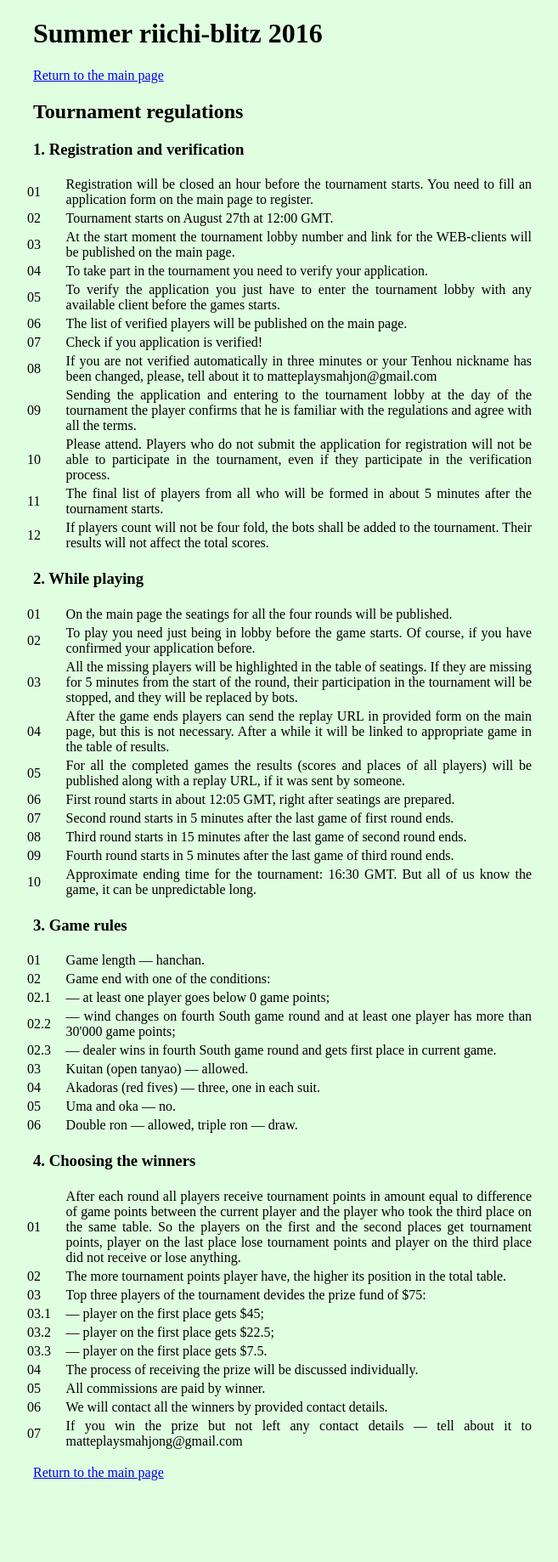
After one commit to riichiblitz/blitz-website, a PHP site: page /en/reglament.html in a window 1280 px wide. The commit adds this page. Shown: the whole page at 85% size, without its empty margins (311-968 px from the left). Run offline with PHP 8.4, Linux system fonts and the light colour scheme; some libraries are stand-ins or nearby versions.

Commit message:
english regulations added

```diff
--- /dev/null
+++ b/en/reglament.html
@@ -0,0 +1,84 @@
+<!DOCTYPE html>
+<html lang="en">
+    <head>
+		<meta charset="UTF-8">
+    <meta http-equiv="Cache-control" content="no-cache">
+    <meta http-equiv="Expires" content="-1">
+        <title>Summer riichi-blitz 2016</title>
+		<link rel="stylesheet" type="text/css" href="../main.css">
+        <script src="https://ajax.googleapis.com/ajax/libs/jquery/1.10.2/jquery.min.js"></script>
+    </head>
+
+    <body class="reglament">
+
+<h1>Summer riichi-blitz 2016</h1>
+
+<a href="index.html"><p>Return to the main page</p></a>
+
+<h2>Tournament regulations</h2>
+
+<h3>1. Registration and verification</h3>
+<table>
+  <tr><td width="7%">01</td><td>Registration will be closed an hour before the tournament starts. You need to fill an application form on the main page to register.</td></tr>
+<tr><td width="7%">02</td><td>Tournament starts on August 27th at 12:00 GMT.</td></tr>
+<tr><td width="7%">03</td><td>At the start moment the tournament lobby number and link for the WEB-clients will be published on the main page.</td></tr>
+<tr><td width="7%">04</td><td>To take part in the tournament you need to verify your application.</td></tr>
+<tr><td width="7%">05</td><td>To verify the application you just have to enter the tournament lobby with any available client before the games starts.</td></tr>
+<tr><td width="7%">06</td><td>The list of verified players will be published on the main page.</td></tr>
+<tr><td width="7%">07</td><td>Check if you application is verified!</td></tr>
+<tr><td width="7%">08</td><td>If you are not verified automatically in three minutes or your Tenhou nickname has been changed, please, tell about it to matteplaysmahjon@gmail.com</td></tr>
+<tr><td width="7%">09</td><td>Sending the application and entering to the tournament lobby at the day of the tournament the player confirms that he is familiar with the regulations and agree with all the terms.</td></tr>
+<tr><td width="7%">10</td><td>Please attend. Players who do not submit the application for registration will not be able to participate in the tournament, even if they participate in the verification process.</td></tr>
+<tr><td width="7%">11</td><td>The final list of players from all who  will be formed in about 5 minutes after the tournament starts.</td></tr>
+<tr><td width="7%">12</td><td>If players count will not be four fold, the bots shall be added to the tournament. Their results will not affect the total scores.</td></tr>
+</table>
+
+
+
+<h3>2. While playing</h3>
+<table>
+<tr><td width="7%">01</td><td>On the main page the seatings for all the four rounds will be published.</td></tr>
+<tr><td width="7%">02</td><td>To play you need just being in lobby before the game starts. Of course, if you have confirmed your application before.</td></tr>
+<tr><td width="7%">03</td><td>All the missing players will be highlighted in the table of seatings. If they are missing for 5 minutes from the start of the round, their participation in the tournament will be stopped, and they will be replaced by bots.</td></tr>
+<tr><td width="7%">04</td><td>After the game ends players can send the replay URL in provided form on the main page, but this is not necessary. After a while it will be linked to appropriate game in the table of results.</td></tr>
+<tr><td width="7%">05</td><td>For all the completed games the results (scores and places of all players) will be published along with a replay URL, if it was sent by someone.</td></tr>
+<tr><td width="7%">06</td><td>First round starts in about 12:05 GMT, right after seatings are prepared.</td></tr>
+<tr><td width="7%">07</td><td>Second round starts in 5 minutes after the last game of first round ends.</td></tr>
+<tr><td width="7%">08</td><td>Third round starts in 15 minutes after the last game of second round ends.</td></tr>
+<tr><td width="7%">09</td><td>Fourth round starts in 5 minutes after the last game of third round ends.</td></tr>
+<tr><td width="7%">10</td><td>Approximate ending time for the tournament: 16:30 GMT. But all of us know the game, it can be unpredictable long.</td></tr>
+</table>
+
+<h3>3. Game rules</h3>
+<table>
+<tr><td width="7%">01</td><td>Game length — hanchan.</td></tr>
+<tr><td width="7%">02</td><td>Game end with one of the conditions:</td></tr>
+ <tr><td width="7%">02.1</td><td>— at least one player goes below 0 game points;</td></tr>
+ <tr><td width="7%">02.2</td><td>— wind changes on fourth South game round and at least one player has more than 30'000 game points;</td></tr>
+ <tr><td width="7%">02.3</td><td>— dealer wins in fourth South game round and gets first place in current game.</td></tr>
+<tr><td width="7%">03</td><td>Kuitan (open tanyao) — allowed.</td></tr>
+<tr><td width="7%">04</td><td>Akadoras (red fives) — three, one in each suit.</td></tr>
+<tr><td width="7%">05</td><td>Uma and oka — no.</td></tr>
+<tr><td width="7%">06</td><td>Double ron — allowed, triple ron — draw.</td></tr>
+</table>
+
+
+<h3>4. Choosing the winners</h3>
+<table>
+<tr><td width="7%">01</td><td>After each round all players receive tournament points in amount equal to difference of game points between the current player and the player who took the third place on the same table. So the players on the first and the second places get tournament points, player on the last place lose tournament points and player on the third place did not receive or lose anything.</td></tr>
+<tr><td width="7%">02</td><td>The more tournament points player have, the higher its position in the total table.</td></tr>
+<tr><td width="7%">03</td><td>Top three players of the tournament devides the prize fund of $75:</td></tr>
+<tr><td width="7%">03.1</td><td>— player on the first place gets $45;</td></tr>
+<tr><td width="7%">03.2</td><td>— player on the first place gets $22.5;</td></tr>
+<tr><td width="7%">03.3</td><td>— player on the first place gets $7.5.</td></tr>
+<tr><td width="7%">04</td><td>The process of receiving the prize will be discussed individually.</td></tr>
+<tr><td width="7%">05</td><td>All commissions are paid by winner.</td></tr>
+<tr><td width="7%">06</td><td>We will contact all the winners by provided contact details.</td></tr>
+<tr><td width="7%">07</td><td>If you win the prize but not left any contact details — tell about it to matteplaysmahjong@gmail.com</td></tr>
+
+</table>
+<a href="index.html"><p>Return to the main page</p></a>
+<br/><br/>
+<br/><br/>
+    </body>
+</html>
--- a/ru/reglament.html
+++ b/ru/reglament.html
@@ -51,14 +51,14 @@
 
 <h3>3. Правила игры</h3>
 <table>
-<tr><td width="7%">01</td><td>Формат игры — ханчан</td></tr>
+<tr><td width="7%">01</td><td>Формат игры — ханчан.</td></tr>
 <tr><td width="7%">02</td><td>Игра заканчивается при выполнении одного из условий:</td></tr>
  <tr><td width="7%">02.1</td><td>— один из игроков уходит в минус по очкам;</td></tr>
  <tr><td width="7%">02.2</td><td>— смена ветров на четвёртом южном раунде и хотя бы у одного игрока больше 30000 очков;</td></tr>
  <tr><td width="7%">02.3</td><td>— дилер выиграл в четвёртом южном раунде и оказался на первом месте.</td></tr>
 <tr><td width="7%">03</td><td>Куитан (открытое таняо) — разрешён.</td></tr>
 <tr><td width="7%">04</td><td>Акадоры (красные пятёрки-доры) — три, под одной в каждой масти.</td></tr>
-<tr><td width="7%">05</td><td>Ума и ока — нет, но если и будут — не страшно, всё равно не имеют значения в подсчёте результатов.</td></tr>
+<tr><td width="7%">05</td><td>Ума и ока — нет.</td></tr>
 <tr><td width="7%">06</td><td>Двойной рон — есть, тройной — пересдача.</td></tr>
 </table>
 
@@ -77,6 +77,7 @@
 <tr><td width="7%">07</td><td>Если Вы заняли призовое место и не оставили контактные данные — напишите об этом на matteplaysmahjong@gmail.com</td></tr>
 
 </table>
+<a href="index.html"><p>Вернуться на главную страницу</p></a>
 <br/><br/>
 <br/><br/>
     </body>
```
Also changed, not shown: en/index.html (+10 -8 lines), index.php (+42 -4 lines), main.js (+21 -16 lines), ru/index.html (+10 -10 lines), .htaccess.
